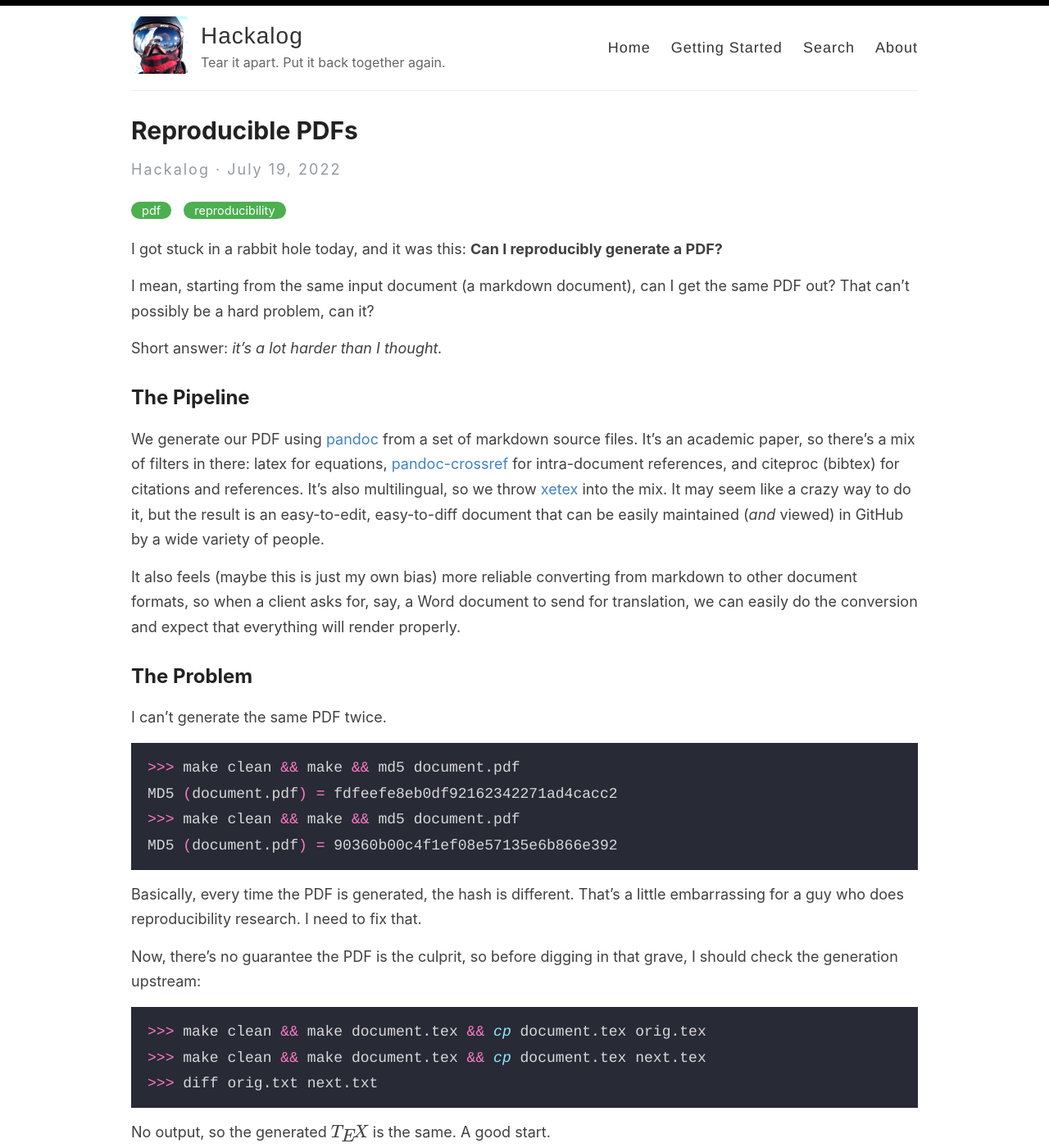
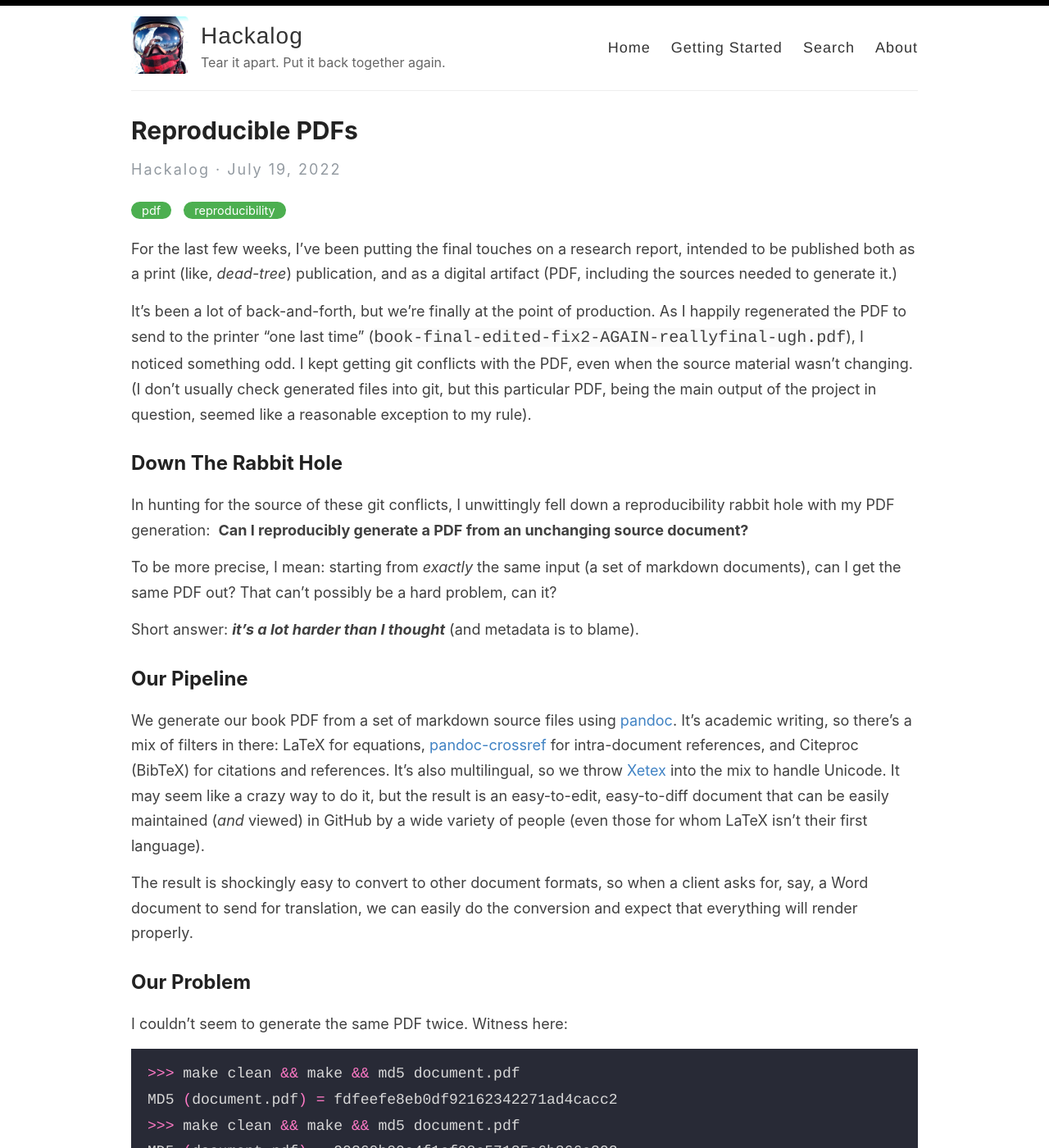
Before and after one commit to hackalog/hackalog.github.io, a Jekyll site: the page built from _posts/2022-07-19-reproducible-pdf.md, in a window 1280 px wide and 1400 px high. Shown: the whole window at 82% size. Built offline with Jekyll 4.4.1, drawn with Linux system fonts in a browser that asks for light colours; formulas are drawn with MathJax 3; some of the changed text lies outside the part shown.

Commit message:
Edit for storytelling

````diff
--- a/_posts/2022-07-19-reproducible-pdf.md
+++ b/_posts/2022-07-19-reproducible-pdf.md
@@ -7,73 +7,71 @@
 use_math: true
 ---
 
-I got stuck in a rabbit hole today, and it was this: **Can I reproducibly generate a PDF?**
+For the last few weeks, I've been putting the final touches on a research report, intended to be published both as a print (like, *dead-tree*) publication, and as a digital artifact (PDF, including the sources needed to generate it.)
 
-I mean, starting from the same input document (a markdown document), can I get the same PDF out?
-That can't possibly be a hard problem, can it?
+It's been a lot of back-and-forth, but we're finally at the point of production. As I happily regenerated the PDF to send to the printer "one last time" (`book-final-edited-fix2-AGAIN-reallyfinal-ugh.pdf`), I noticed something odd. I kept getting git conflicts with the PDF, even when the source material wasn't changing. (I don't usually check generated files into git, but this particular PDF, being the main output of the project in question, seemed like a reasonable exception to my rule).
 
-Short answer: *it's a lot harder than I thought.*
+## Down The Rabbit Hole
 
-## The Pipeline
+In hunting for the source of these git conflicts,  I unwittingly fell down a reproducibility rabbit hole with my PDF generation:  **Can I reproducibly generate a PDF from an unchanging source document?**
 
-We generate our PDF using [pandoc] from a set of markdown source files. It's an academic paper, so there's a mix of filters in there: latex for equations, [pandoc-crossref] for intra-document references, and citeproc (bibtex) for citations and references. It's also multilingual, so we throw [xetex] into the mix. It may seem like a crazy way to do it, but the result is an easy-to-edit, easy-to-diff document that can be easily maintained (_and_ viewed) in GitHub by a wide variety of people.
+To be more precise, I mean: starting from _exactly_ the same input (a set of markdown documents), can I get the same PDF out? That can't possibly be a hard problem, can it?
 
-[pandoc]: https://pandoc.org/
-[pandoc-crossref]: https://github.com/lierdakil/pandoc-crossref
+Short answer: _**it's a lot harder than I thought**_ (and metadata is to blame).
 
-It also feels (maybe this is just my own bias) more reliable converting from markdown to other document formats, so when a client asks for, say,  a Word document to send for translation, we can easily do the conversion and expect that everything will render properly.
+## Our Pipeline
 
-## The Problem
+We generate our book PDF from a set of markdown source files using [pandoc](https://pandoc.org/). It's academic writing, so there's a mix of filters in there: LaTeX for equations, [pandoc-crossref](https://github.com/lierdakil/pandoc-crossref) for intra-document references, and Citeproc (BibTeX) for citations and references. It's also multilingual, so we throw [Xetex](https://tug.org/xetex/) into the mix to handle Unicode. It may seem like a crazy way to do it, but the result is an easy-to-edit, easy-to-diff document that can be easily maintained (_and_ viewed) in GitHub by a wide variety of people (even those for whom LaTeX isn't their first language).
 
-I can't generate the same PDF twice.
+The result is shockingly easy to convert to other document formats, so when a client asks for, say, a Word document to send for translation, we can easily do the conversion and expect that everything will render properly.
 
-``` bash
+## Our Problem
+
+I couldn't seem to generate the same PDF twice. Witness here:
+```bash
 >>> make clean && make && md5 document.pdf
 MD5 (document.pdf) = fdfeefe8eb0df92162342271ad4cacc2
 >>> make clean && make && md5 document.pdf
 MD5 (document.pdf) = 90360b00c4f1ef08e57135e6b866e392
 ```
+Basically, every time the PDF is generated, the hash is different. That's a little embarrassing for a guy who does reproducibility research. I need to fix this in our generation pipeline.
 
-Basically, every time the PDF is generated, the hash is different. That's a little embarrassing for a guy who does reproducibility research. I need to fix that.
-
-Now, there's no guarantee the PDF is the culprit, so before digging in that grave, I should check the generation upstream:
-
+Pro-tip number 1: **make sure you're solving the right problem**. There's no guarantee the PDF is the culprit, so before digging in that grave, I should check the generation upstream. Is the source material actually unchanging?
 ```bash
 >>> make clean && make document.tex && cp document.tex orig.tex
 >>> make clean && make document.tex && cp document.tex next.tex
 >>> diff orig.txt next.txt
+(nothing)
 ```
-No output, so the generated $\TeX$ is the same. A good start.
 
-Next, check the file sizes:
+As I hoped: no output, so the generated TEX is the same. A good start.
+
+Next, let's figure out how different these files actually are, starting with my favourite hash function: file size.
 
 ```bash
 >>> make clean && make && mv document.pdf orig.pdf
 >>> make clean && make && mv document.pdf next.pdf
 >>> ls -la *.pdf
--rw-r--r--  1 kjell  staff  6709688 19 Jul 15:35 next.pdf
--rw-r--r--  1 kjell  staff  6709688 19 Jul 15:34 orig.pdf
+-rw-r--r--  1 hackalog  staff  6709688 19 Jul 15:35 next.pdf
+-rw-r--r--  1 hackalog  staff  6709688 19 Jul 15:34 orig.pdf
 ```
-Okay, so there's a good chance the bulk of those files are identical.
-Since the upstream contents are the same, I assume it's some kind of metadata difference.
+
+Since the upstream contents are the same, and the resulting PDFs are the same size, I'm going to assume the bulk of the files are identical and look for some kind of metadata difference.
 
 ## The Fix
 
-It's metadata. [Stackoverflow confirms][tfa] that these three fields are to blame:
+Lo and behold, it's metadata. Google and [Stackoverflow confirm](https://tex.stackexchange.com/questions/229605/reproducible-latex-builds-compile-to-a-file-which-always-hashes-to-the-same-va) that these three fields are to blame:
 
-+ `/CreationDate`
-+ `/ModDate`
-+ `/ID`
+-   `/CreationDate`
+-   `/ModDate`
+-   `/ID`
 
-[tfa]: https://tex.stackexchange.com/questions/229605/reproducible-latex-builds-compile-to-a-file-which-always-hashes-to-the-same-va
+By reading the article, it seems that two of these are easy to fix, by hard-coding something reasonable into a `SOURCE_DATE_EPOCH` environment variable before running `pandoc`. (like the suggested output of `date +%s`). I can generate a fixed date, set the variable, and give it a try.
 
-Two of these are easy to fix, by hard-coding something reasonable into the `SOURCE_DATE_EPOCH` environment variable before running `pandoc`. (like the suggested output of `date +%s`). According to [exiftool], the creation and modification dates now match. I can add that to the `Makefile`. Unfortunately, that's not enough.
+Sure enough, according to [exiftool](https://exiftool.org/), the creation and modification dates now match. Unfortunately, the hashes _still_ don't match.
 
- Annoyingly, `exiftool` doesn't let me view the `ID` field. Time to get dirty. (I'm actually impressed I made it this far without a [hex dump][xxd]).
-
-[xxd]: https://github.com/vim/vim/blob/master/src/xxd/xxd.c
-
-```bash
+What about that third one? ID? Annoyingly, [exiftool](https://exiftool.org/) doesn't let me view the `ID` field directly. Time to get dirty. (I'm actually impressed I made it this far without a [hex dump](https://github.com/vim/vim/blob/master/src/xxd/xxd.c)).
+```
 >>> diff <(xxd document-1.pdf) <(xxd document.pdf)
 418936,418940c418936,418940
 < 00664770: 662f 4944 5b3c 3935 3361 3763 3266 6531  f/ID[<953a7c2fe1
@@ -89,9 +87,8 @@
 > 006647b0: 6539 6363 3734 3434 3e5d 2f52 6f6f 740a  e9cc7444>]/Root.
 ```
 
-As I feared, the ID changes every time. According to the [aforementioned stackoverflow answer][tfa], there is a solution, but it depends on which PDF backend is compiling the $\LaTeX$. I suppose I can patch the [eisvogel.tex] template I'm using to generate the book, and add something to the $\TeX$ header. Technically, I only use [xetex], but so I don't have to look it up again, I'll put it all in:
-
-```TeX
+There it is, and sure enough, the ID changes every time. According to the [aforelinked stackoverflow article](https://tex.stackexchange.com/questions/229605/reproducible-latex-builds-compile-to-a-file-which-always-hashes-to-the-same-va), there is a solution, but it depends on which PDF backend is compiling the actual compiling for pandoc. I suppose I can patch the [eisvogel.tex](https://github.com/Wandmalfarbe/pandoc-latex-template) template I'm using to generate the book, and add a blurb the TeX header. Technically, I only use Xetex, but so I don't have to look it up again, I'll put it **all** in and cross my fingers if I ever need a different backend:
+```tex
 \ifnum 0\ifxetex 1\fi\ifluatex 1\fi=0 % if pdftexe
   \pdfinfoomitdate=1
   \pdftrailerid{}
@@ -108,20 +105,16 @@
 \fi
 ```
 
-And voila, my PDF generation is reproducible.
+## The Result
+
+A few fistfuls of hair, a few hours, a hex dump, and much googling later, and...
 
 ```bash
->>> make clean && make && mv document.pdf orig.pdf
->>> make clean && make && mv document.pdf next.pdf
->>> md5 *.pdf
-MD5 (next.pdf) = c3bf99530a35eab6f9adafb08c24acbd
-MD5 (orig.pdf) = c3bf99530a35eab6f9adafb08c24acbd
+>>> make `clean` && make && mv `document.pdf orig.pdf`
+>>> make `clean` && make && mv `document.pdf next.pdf`
+>>> `md5 *.pdf MD5`
+(`next.pdf`) = `c3bf99530a35eab6f9adafb08c24acbd MD5`
+(`orig.pdf`) = `c3bf99530a35eab6f9adafb08c24acbd`
 ```
 
-That wasn't so hard, was it?
-
-(yikes).
-
-[exiftool]: https://exiftool.org/
-[xetex]: https://tug.org/xetex/
-[eisvogel.tex]: https://github.com/Wandmalfarbe/pandoc-latex-template
+At last my PDF generation is reproducible. That wasn't so hard, was it?
````
